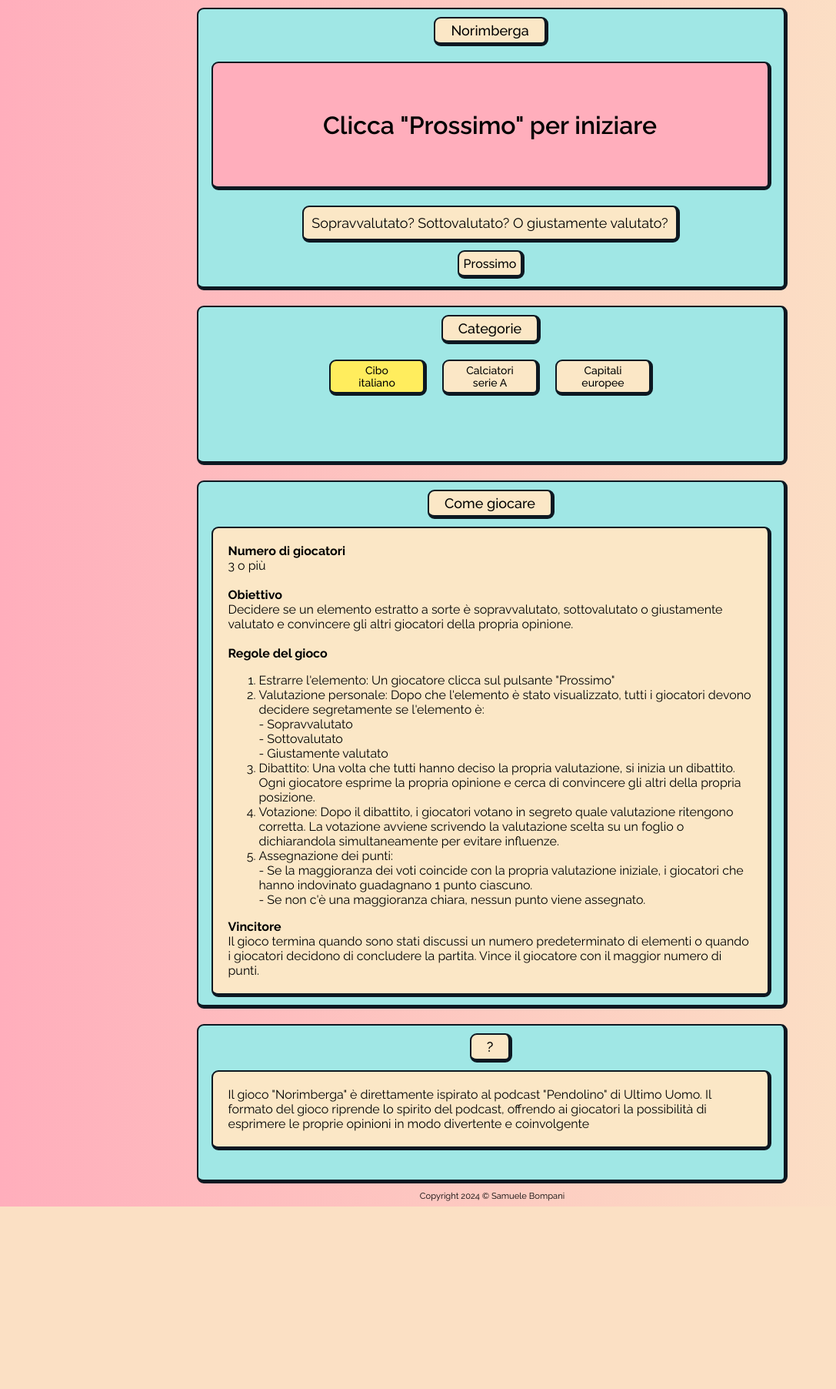
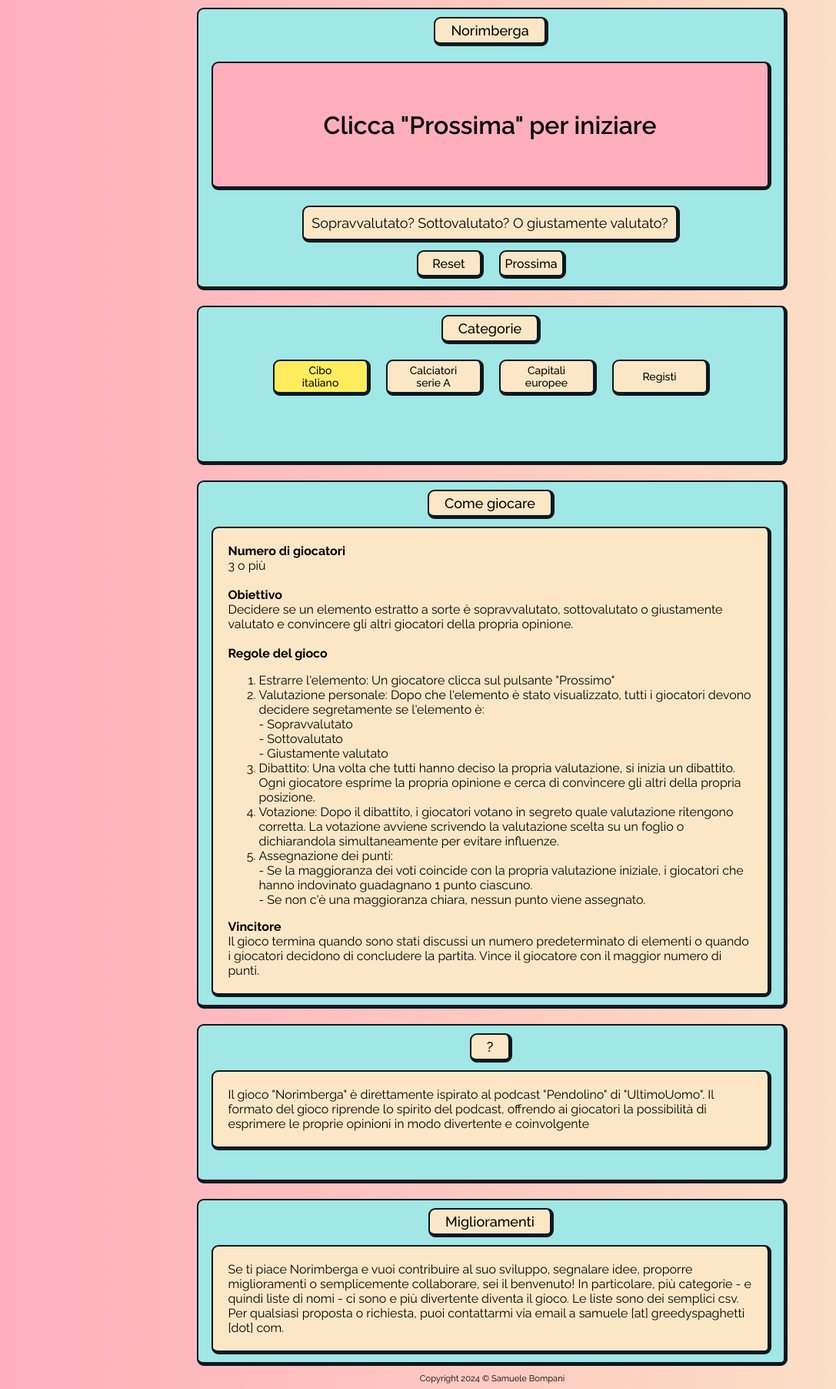
Before and after one commit to samuelebompani/greedyspaghetti-site, a PHP site: page /norimberga/ in a window 1280 px wide. Shown: the part 77-1881 px from the top of the page at 77% size, without its empty margins (0-1087 px from the left). Before the commit the page ends 1644 px from the top, so only its background shows below. Run offline with PHP 8.4, Linux system fonts and the light colour scheme.

Commit message:
about section +directors

```diff
--- /dev/null
+++ b/norimberga/directors.csv
@@ -0,0 +1 @@
+Martin Scorsese,Steven Spielberg,The Coen Brothers,Christopher Nolan,Stanley Kubrick,Quentin Tarantino,Wes Anderson,Danny Boyle,David Lynch,Oliver Stone,Sam Raimi,James Cameron,Ridley Scott,Rob Reiner,Peter Jackson,Kathryn Bigelow,David Fincher,Brian De Palma,Robert Zemeckis,Tim Burton,Robert Rodriguez,Richard Donner,Paul Thomas Anderson,Sergio Leone,Francis Ford Coppola,Alfred Hitchcock,David Cronenberg,David Cronenberg,Terry Gilliam,William Friedkin,Edgar Wright,Neil Jordan,Barry Levinson,Paul Greengrass,Michael Moore,Guillermo del Toro,Alejandro G. Iñárritu,Woody Allen,Lee Unkrich,Sidney Lumet,Darren Aronofsky,Peter Weir,Billy Wilder,Billy Wilder,Werner Herzog,Roman Polanski,Lars von Trier,The Wachowskis,George A. Romero,Spike Lee,George Lucas,Frank Capra,Orson Welles,Sofia Coppola,Alfonso Cuarón,Pedro Almodóvar,Akira Kurosawa,Jordan Peele,Hayao Miyazaki,François Truffaut,Michelangelo Antonioni,Dario Argento,Pupi Avati,Marco Bellocchio,Bernardo Bertolucci,Gianni Amelio,Claudio Caligari,Vittorio De Sica,Federico Fellini,Luca Guadagnino,Mario Monicelli,Nanni Moretti,Pier Paolo Pasolini,Roberto Rossellini,Ettore Scola,Paolo Sorrentino,Giuseppe Tornatore,Lina Wertmüller
--- a/norimberga/index.php
+++ b/norimberga/index.php
@@ -14,13 +14,21 @@
         }
 
         let fileName = './food.csv'
+        let alreadyUsed = []
 
         function changeFilename(newName) {
             const btn1 = document.getElementById(fileName);
             fileName = newName
             const btn2 = document.getElementById(newName);
-            if(btn1) btn1.style.background = "var(--secondary)";
+            if (btn1) btn1.style.background = "var(--secondary)";
             btn2.style.background = "#ffed5d";
+            alreadyUsed = []
+        }
+
+        function reset() {
+            const word = document.getElementById("word-nor");
+            alreadyUsed = []
+            word.innerHTML = 'Clicca "Prossima" per iniziare'
         }
 
         async function getNewWord() {
@@ -29,8 +37,16 @@
                 .then(data => data)
                 .catch(error => console.error(error));
             const namesList = names.split(",")
-            const rand = getRandomArbitrary(0, namesList.length)
             const word = document.getElementById("word-nor");
+            if (alreadyUsed.length === namesList.length) {
+                word.innerHTML = 'Parole terminate! Clicca "reset" per ricominciare'
+                return
+            }
+            let rand = getRandomArbitrary(0, namesList.length)
+            while (alreadyUsed.includes(rand)) {
+                rand = getRandomArbitrary(0, namesList.length)
+            }
+            alreadyUsed.push(rand)
             word.innerHTML = namesList[rand]
         }
     </script>
@@ -48,7 +64,8 @@
     $cat = [
         new Category("Cibo italiano", './food.csv'),
         new Category("Calciatori serie A", "./words.csv"),
-        new Category("Capitali europee", "./citta.csv")
+        new Category("Capitali europee", "./citta.csv"),
+        new Category("Registi", "./directors.csv")
     ]
         ?>
 
@@ -61,11 +78,12 @@
             <div class="boxed grid-item">
                 <div class="boxed bg-secondary title-menu-el-recipes">Norimberga</div>
                 <div class="boxed bg-primary word-nor-box">
-                    <div id="word-nor" style="padding: 10px;">Clicca "Prossimo" per iniziare</div>
+                    <div id="word-nor" style="padding: 10px;">Clicca "Prossima" per iniziare</div>
                 </div>
                 <div class="boxed bg-secondary jud-nor-box">Sopravvalutato? Sottovalutato? O giustamente valutato?</div>
                 <div class="grid-item-btns" style="margin-bottom: 10px;">
-                    <div class="boxed wide-btn " style="padding-right: 0" onclick="getNewWord()">Prossimo</div>
+                    <div class="boxed wide-btn " style="padding-right: 0" onclick="reset()">Reset</div>
+                    <div class="boxed wide-btn " style="padding-right: 0" onclick="getNewWord()">Prossima</div>
                 </div>
             </div>
             <div class="boxed grid-item">
@@ -73,8 +91,11 @@
                 <div class="cat-nor-box">
                     <?php
                     foreach ($cat as $c) { ?>
-                        <div class="cat-nor boxed bg-secondary title-menu-el-recipes wide-btn" style="<?php if($c->path == "./food.csv") echo "background-color: #ffed5d";?>" id="<?php echo $c->path?>"
-                            onclick="changeFilename('<?php echo $c->path?>')"><?php echo $c->name?></div>
+                        <div class="cat-nor boxed bg-secondary title-menu-el-recipes wide-btn" style="<?php if ($c->path == "./food.csv")
+                            echo "background-color: #ffed5d"; ?>" id="<?php echo $c->path ?>"
+                            onclick="changeFilename('<?php echo $c->path ?>')">
+                            <?php echo $c->name ?>
+                        </div>
                     <?php }
                     ?>
                 </div>
@@ -121,9 +142,22 @@
                 <div class="boxed bg-secondary title-menu-el-recipes">?</div>
                 <div class="boxed bg-secondary istr-nor-box">
                     <div>
-                        Il gioco "Norimberga" è direttamente ispirato al podcast "Pendolino" di Ultimo Uomo.
+                        Il gioco "Norimberga" è direttamente ispirato al podcast "Pendolino" di "UltimoUomo".
                         Il formato del gioco riprende lo spirito del podcast, offrendo ai giocatori la possibilità di
                         esprimere le proprie opinioni in modo divertente e coinvolgente
+                    </div>
+                </div>
+            </div>
+            <div class="boxed grid-item">
+                <div class="boxed bg-secondary title-menu-el-recipes">Miglioramenti</div>
+                <div class="boxed bg-secondary istr-nor-box">
+                    <div>
+                        Se ti piace Norimberga e vuoi contribuire al suo sviluppo, segnalare idee, proporre
+                        miglioramenti o semplicemente collaborare, sei il benvenuto! In particolare, più categorie - e
+                        quindi liste di nomi - ci sono e più divertente diventa il gioco. Le liste sono dei semplici
+                        csv.<br>
+                        Per qualsiasi proposta o richiesta, puoi contattarmi via email a samuele [at]
+                        greedyspaghetti [dot] com.
                     </div>
                 </div>
             </div>
--- a/projects.php
+++ b/projects.php
@@ -109,7 +109,7 @@
                     <div class="w-full">
                         <p>
                             Norimberga is a debate and persuasion game for 3 or more players, inspired by the podcast
-                            "Pendolino" by "Ultimo Uomo".<br>
+                            "Pendolino" by "UltimoUomo".<br>
                             Overrated, underrated, or fairly rated?
                         </p>
                         <div class="grid-item-btns">
```
Also changed, not shown: about.php (+10 -4 lines), media/img/norimberga.jpg.
